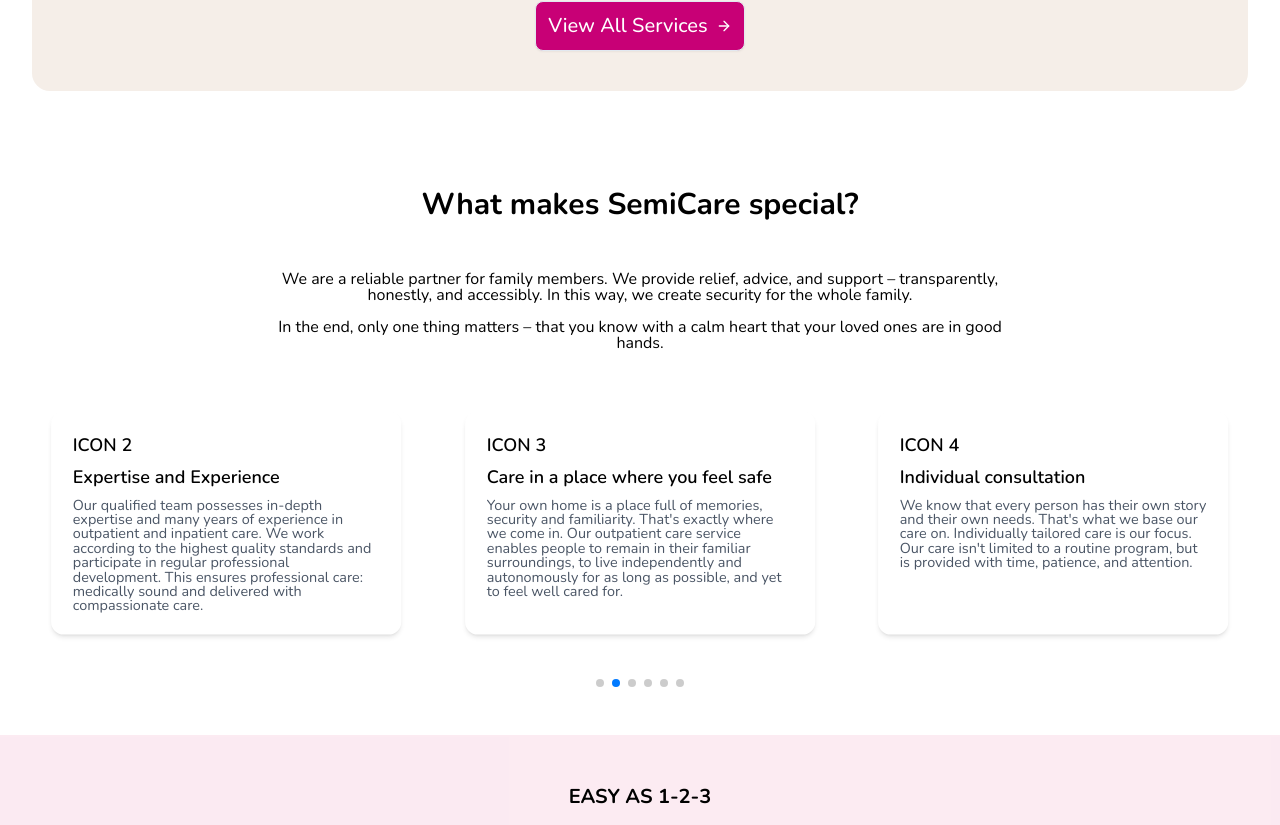
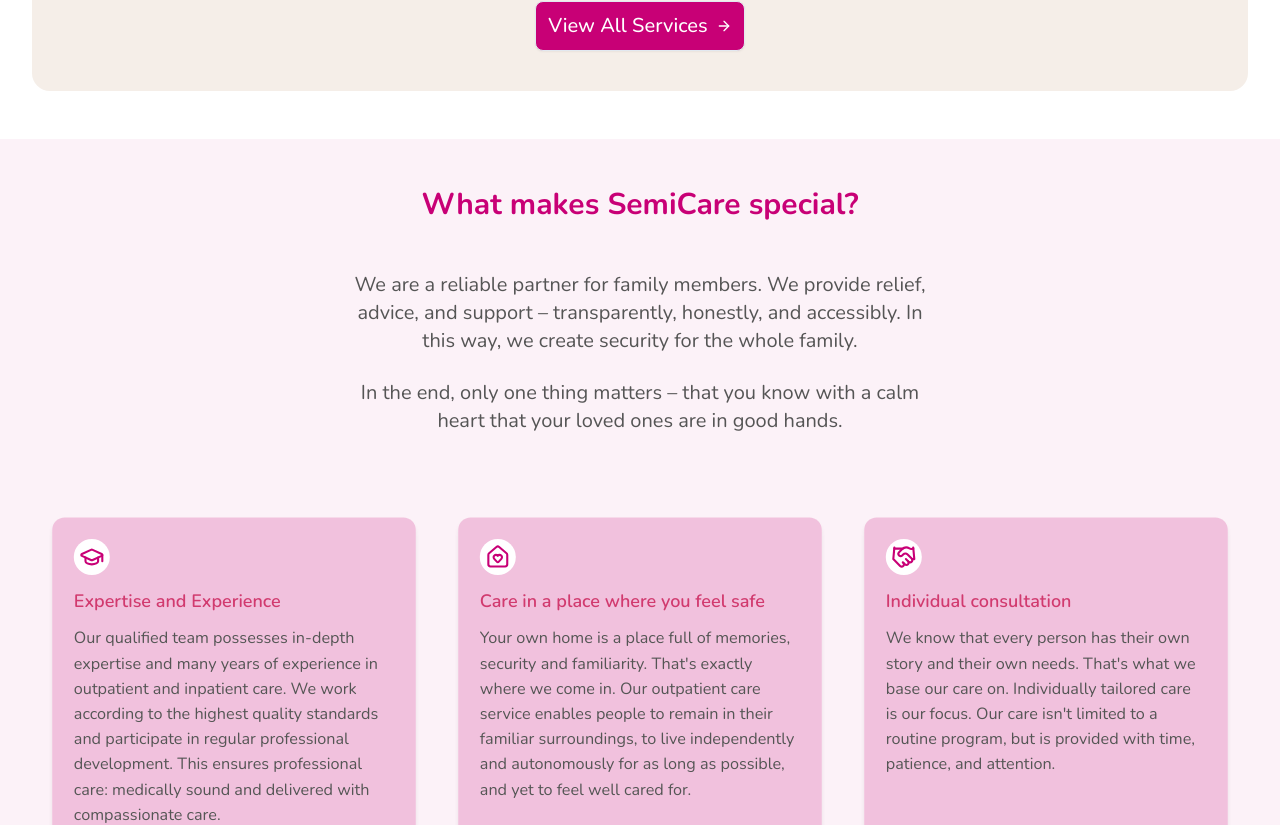
Before and after one commit to sinissto/semi-care-app, a React (Vite) app: page / in a window 1280 px wide. Shown: the part 1804-2629 px from the top of the page. Built offline with nearby package versions, Linux system fonts and the light colour scheme.

Commit message:
SpecialUs section - ready for presentation

```diff
--- a/src/components/home/SpecialUs.jsx
+++ b/src/components/home/SpecialUs.jsx
@@ -1,6 +1,14 @@
 import Section from "../../layout/Section";
 import { Swiper, SwiperSlide } from "swiper/react";
 import { Autoplay, Pagination, Keyboard, Mousewheel } from "swiper/modules";
+import {
+  Heart,
+  LucideGraduationCap,
+  HouseHeartIcon,
+  Handshake,
+  Phone,
+  ShieldUser,
+} from "lucide-react";
 
 import "swiper/css";
 import "swiper/css/pagination";
@@ -8,31 +16,37 @@
 const cards = [
   {
     id: 1,
+    icon: <Heart className="size-7 shrink-0 stroke-primary" />,
     title: "Humanity and trust",
     text: 'At SemiCare, people are at the heart of everything we do – not just care services. We don\'t provide care "according to a plan", but with heart. We listen, we understand, we support – even during difficult times. We build long-term relationships – with our clients and their families.',
   },
   {
     id: 2,
+    icon: <LucideGraduationCap className="size-7 shrink-0 stroke-primary" />,
     title: "Expertise and Experience",
     text: "Our qualified team possesses in-depth expertise and many years of experience in outpatient and inpatient care. We work according to the highest quality standards and participate in regular professional development. This ensures professional care: medically sound and delivered with compassionate care.",
   },
   {
     id: 3,
+    icon: <HouseHeartIcon className="size-7 shrink-0 stroke-primary" />,
     title: "Care in a place where you feel safe",
     text: "Your own home is a place full of memories, security and familiarity. That's exactly where we come in. Our outpatient care service enables people to remain in their familiar surroundings, to live independently and autonomously for as long as possible, and yet to feel well cared for.",
   },
   {
     id: 4,
+    icon: <Handshake className="size-7 shrink-0 stroke-primary" />,
     title: "Individual consultation",
     text: "We know that every person has their own story and their own needs. That's what we base our care on. Individually tailored care is our focus. Our care isn't limited to a routine program, but is provided with time, patience, and attention.",
   },
   {
     id: 5,
+    icon: <Phone className="size-7 shrink-0 stroke-primary" />,
     title: "Reliability and accessibility",
     text: "Reliability, punctuality, and clear communication are a matter of course for us. We are there for you – even when things get difficult. We are available 24 hours a day for emergencies, including Sundays and public holidays.",
   },
   {
     id: 6,
+    icon: <ShieldUser className="size-7 shrink-0 stroke-primary" />,
     title: "Trust of relatives",
     text: "The decision to entrust one's parents or a loved one to strangers is never easy. At SemiCare, we understand these feelings perfectly – because for us, caregiving is more than just a service. It's a matter of trust. Trust begins where you can let go, knowing that those in need are in good hands.",
   },
@@ -40,17 +54,17 @@
 
 const SpecialUs = () => {
   return (
-    <Section className={"bg-white"}>
-      <h2 className="text-3xl font-bold text-center mb-12">
+    <Section className={"bg-transparent"}>
+      <h2 className="text-3xl text-primary font-bold text-center mb-12">
         What makes SemiCare special?
       </h2>
-      <div className="flex flex-col items-center justify-center mb-12">
-        <p className="w-[750px] text-center mb-4">
+      <div className="flex flex-col items-center justify-center mb-8">
+        <p className="max-w-xl text-xl/normal text-center text-grey-primary mb-6 lg:text-xl">
           We are a reliable partner for family members. We provide relief,
           advice, and support – transparently, honestly, and accessibly. In this
           way, we create security for the whole family.
         </p>
-        <p className="w-[750px] text-center">
+        <p className="max-w-xl text-xl/normal text-center text-grey-primary mb-8 lg:text-xl">
           In the end, only one thing matters – that you know with a calm heart
           that your loved ones are in good hands.
         </p>
@@ -62,7 +76,7 @@
           modules={[Autoplay, Pagination, Keyboard, Mousewheel]}
           loop={true}
           autoplay={{
-            delay: 3000,
+            delay: 2500,
             disableOnInteraction: false,
             pauseOnMouseEnter: true,
           }}
@@ -70,7 +84,7 @@
             clickable: true,
             el: ".custom-pagination",
           }}
-          spaceBetween={24}
+          spaceBetween={2}
           slidesPerView={1}
           keyboard={{
             enabled: true,
@@ -91,10 +105,19 @@
         >
           {cards.map((card) => (
             <SwiperSlide key={card.id} className="!h-auto flex">
-              <div className="flex flex-col h-full rounded-xl bg-white p-6 shadow-md scale-90 swiper-slide-active:scale-100 transition-transform duration-300">
-                <p className="text-xl font-semibold mb-2">ICON {card.id}</p>
-                <h3 className="text-xl font-semibold mb-2">{card.title}</h3>
-                <p className="text-gray-600">{card.text}</p>
+              <div className="flex flex-col h-full rounded-xl bg-primary/20 p-6 shadow-md scale-90 swiper-slide-active:scale-100 transition-transform duration-300">
+                <div
+                  className={
+                    "w-10 h-10 bg-white rounded-full flex items-center justify-center  mb-4"
+                  }
+                >
+                  {card.icon}
+                </div>
+
+                <h3 className="text-xl text-primary-shade font-semibold mb-3">
+                  {card.title}
+                </h3>
+                <p className="text-grey-primary text-lg">{card.text}</p>
               </div>
             </SwiperSlide>
           ))}
--- a/src/index.css
+++ b/src/index.css
@@ -66,6 +66,20 @@
   line-height: 1;
   font-weight: 400;
   color: var(--text-grey-primary);
+}
+
+.custom-pagination .swiper-pagination-bullet {
+  background: var(--color-primary-tint); /* default color (gray-300) */
+  opacity: 1; /* override Swiper default opacity if needed */
+  width: 10px;
+  height: 10px;
+  border-radius: 9999px;
+  transition: transform 150ms ease, background-color 150ms ease;
+}
+
+.custom-pagination .swiper-pagination-bullet.swiper-pagination-bullet-active {
+  background: var(--primary); /* active color (e.g., sky-500) */
+  transform: scale(1.25);
 }
 
 /*
```
